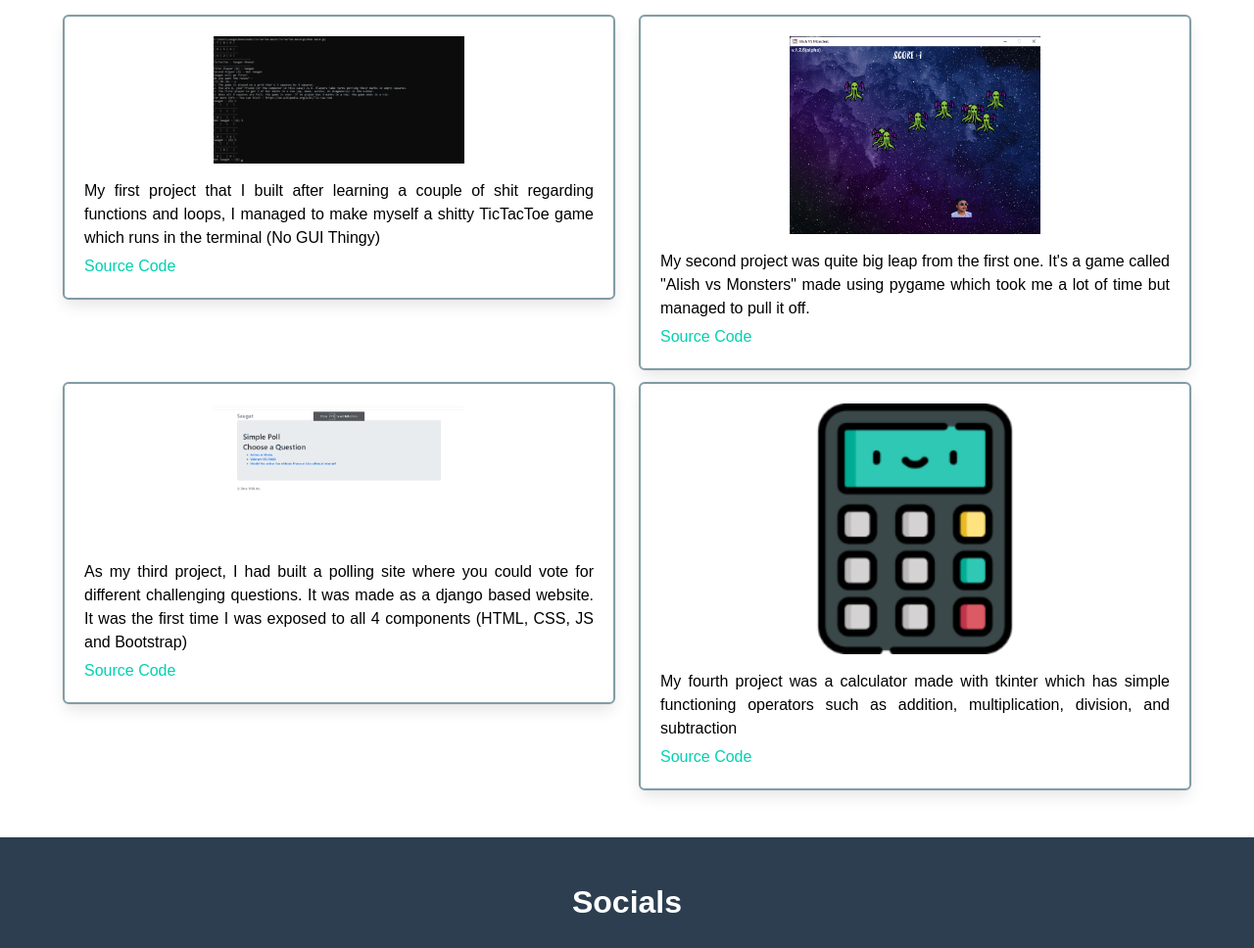
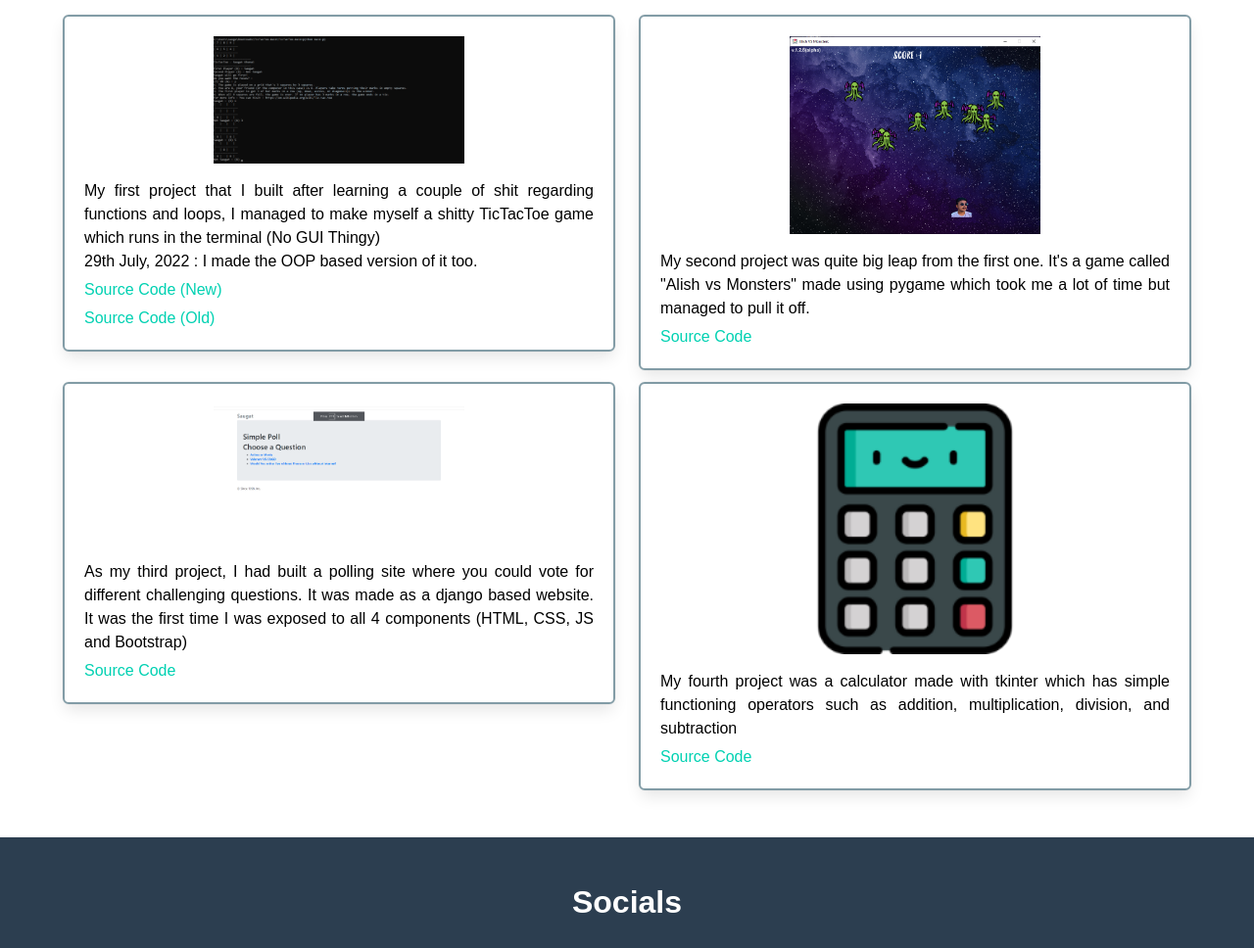
Before and after one commit to fistxzzzz/saugatk, a plain HTML site: page index.html in a window 1280 px wide. Shown: the part 969-1937 px from the top of the page at 98% size. Drawn offline with nearby package versions, Linux system fonts and the light colour scheme.

Commit message:
changed url for new tictactoe

```diff
--- a/index.html
+++ b/index.html
@@ -98,9 +98,11 @@
 								</div>
 								<div>
 									<p>
-										My first project that I built after learning a couple of shit regarding functions and loops, I managed to make myself a shitty TicTacToe game which runs in the terminal (No GUI Thingy)
+										My first project that I built after learning a couple of shit regarding functions and loops, I managed to make myself a shitty TicTacToe game which runs in the terminal (No GUI Thingy) <br> 29th July, 2022 : I made the OOP based version of it too.
 									</p>
-									<a href="https://github.com/fistxzzzz/TicTacToe"target="_blank" class="source_link" >Source Code</a>
+									<a href="https://github.com/fistxzzzz/TicTacToe-Updated-OOP"target="_blank" class="source_link" >Source Code (New)</a>
+									<p></p>
+									<a href="https://github.com/fistxzzzz/TicTacToe-Basic"target="_blank" class="source_link" >Source Code (Old)</a>
 								</div>
 							</article>
 						</div>
```
